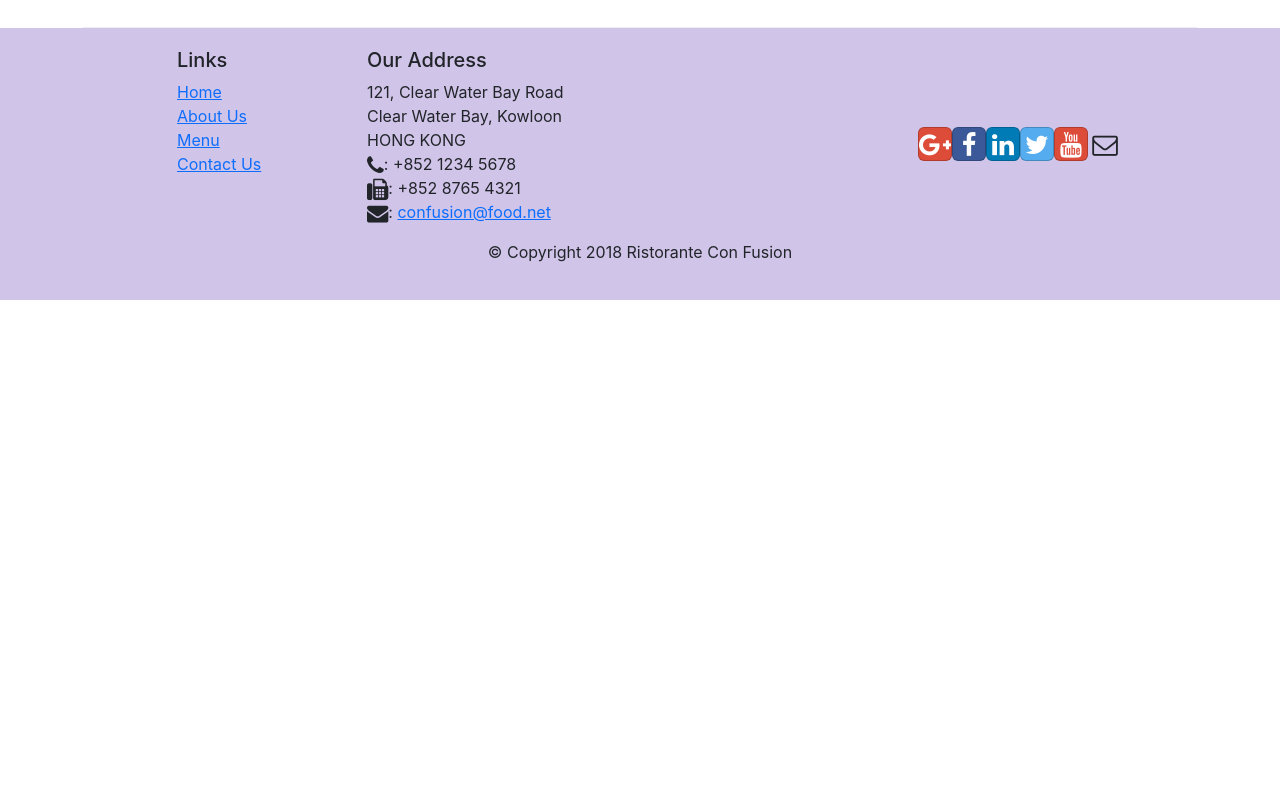
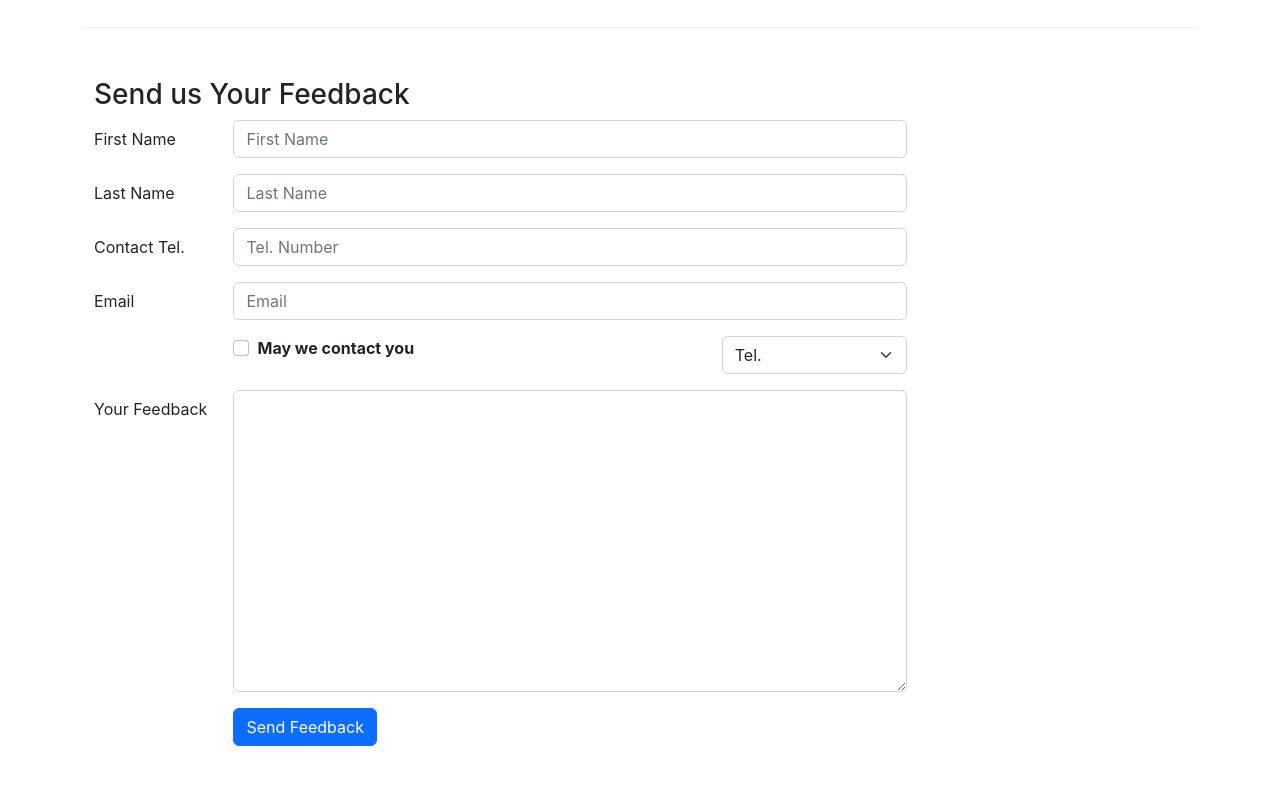
Before and after one commit to PrinceSingh19/Restaurant-React, a React (Create React App) app: page /contactus in a window 1280 px wide. Shown: the part 820-1620 px from the top of the page. Before the commit the page ends 1120 px from the top, so only its background shows below. Built offline with nearby package versions, Linux system fonts and the light colour scheme.

Commit message:
Controlled Forms

```diff
--- a/src/components/Contact.js
+++ b/src/components/Contact.js
@@ -1,8 +1,34 @@
-import React from "react";
-import { Breadcrumb, BreadcrumbItem } from "reactstrap";
+import React, { Component } from "react";
+import { Breadcrumb, BreadcrumbItem, Button, Form, FormGroup, Label, Col, Input } from "reactstrap";
 import { Link } from "react-router-dom";
 
-function Contact(props) {
+class Contact extends Component {
+	constructor(props) {
+		super(props);
+		this.state = {
+			firstname: "",
+			lastname: "",
+			telnum: "",
+			email: "",
+			agree: false,
+			contactType: "Tel.",
+			message: "",
+		};
+	}
+
+	handleInputChange = (e) => {
+		const target = e.target;
+		const value = target.type === "checkbox" ? target.checked : target.value;
+		const name = target.name;
+		this.setState({ [name]: value });
+	};
+
+	handleSubmit = (e) => {
+		console.log("Current state is: " + JSON.stringify(this.state));
+		alert("Current state is: " + JSON.stringify(this.state));
+		e.preventDefault();
+	};
+	render() {
 		return (
 			<div className="container">
 				<div className="row">
@@ -55,8 +81,127 @@
 						</div>
 					</div>
 				</div>
+				<div className="row row-content">
+					<div className="col-12">
+						<h3>Send us Your Feedback</h3>
+					</div>
+					<div className="col-12 col-md-9">
+						<Form onSubmit={this.handleSubmit}>
+							<FormGroup row>
+								<Label htmlFor="firstname" md={2}>
+									First Name
+								</Label>
+								<Col md={10}>
+									<Input
+										type="text"
+										name="firstname"
+										id="firstname"
+										placeholder="First Name"
+										value={this.state.firstname}
+										onChange={this.handleInputChange}
+									/>
+								</Col>
+							</FormGroup>
+							<FormGroup row>
+								<Label htmlFor="lastname" md={2}>
+									Last Name
+								</Label>
+								<Col md={10}>
+									<Input
+										type="text"
+										name="lastname"
+										id="lastname"
+										placeholder="Last Name"
+										value={this.state.lastname}
+										onChange={this.handleInputChange}
+									/>
+								</Col>
+							</FormGroup>
+							<FormGroup row>
+								<Label htmlFor="telnum" md={2}>
+									Contact Tel.
+								</Label>
+								<Col md={10}>
+									<Input
+										type="tel"
+										name="telnum"
+										id="telnum"
+										placeholder="Tel. Number"
+										value={this.state.telnum}
+										onChange={this.handleInputChange}
+									/>
+								</Col>
+							</FormGroup>
+							<FormGroup row>
+								<Label htmlFor="email" md={2}>
+									Email
+								</Label>
+								<Col md={10}>
+									<Input
+										type="email"
+										name="email"
+										id="email"
+										placeholder="Email"
+										value={this.state.email}
+										onChange={this.handleInputChange}
+									/>
+								</Col>
+							</FormGroup>
+							<FormGroup row>
+								<Col md={{ size: 6, offset: 2 }}>
+									<FormGroup check>
+										<Label check>
+											<Input
+												type="checkbox"
+												name="agree"
+												id="agree"
+												checked={this.state.agree}
+												onChange={this.handleInputChange}
+											/>{" "}
+											<strong> May we contact you</strong>
+										</Label>
+									</FormGroup>
+								</Col>
+								<Col md={{ size: 3, offset: 1 }}>
+									<Input
+										type="select"
+										name="contactType"
+										value={this.state.contactType}
+										onChange={this.handleInputChange}
+									>
+										<option>Tel.</option>
+										<option>Email</option>
+									</Input>
+								</Col>
+							</FormGroup>
+							<FormGroup row>
+								<Label htmlFor="messgae" md={2}>
+									Your Feedback
+								</Label>
+								<Col md={10}>
+									<Input
+										type="textarea"
+										name="message"
+										id="message"
+										rows="12"
+										value={this.state.message}
+										onChange={this.handleInputChange}
+									/>
+								</Col>
+							</FormGroup>
+							<FormGroup row>
+								<Col md={{ size: 10, offset: 2 }}>
+									<Button type="submit" color="primary">
+										Send Feedback
+									</Button>
+								</Col>
+							</FormGroup>
+						</Form>
+					</div>
+				</div>
 			</div>
 		);
 	}
+}
 
 export default Contact;
```
Lines whose indentation alone changed are shown as unchanged.
